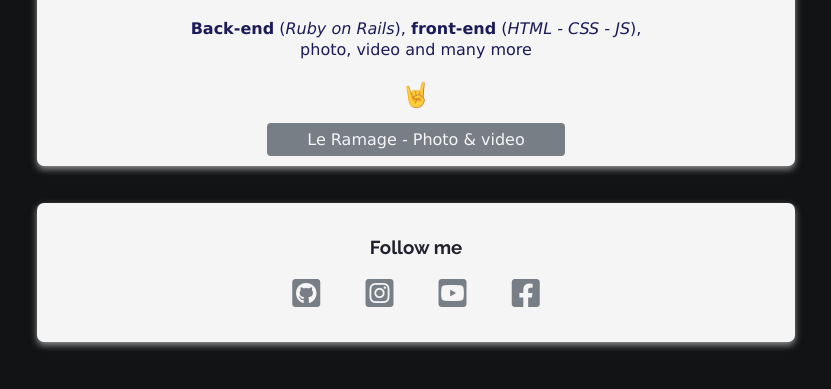
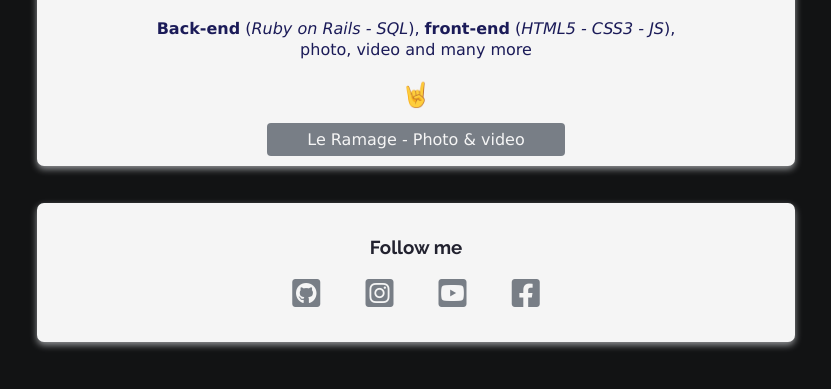
Before and after one commit to YannDLB/profile, a plain HTML site: page index.html in a window 1280 px wide. Shown: the part 391-780 px from the top of the page, without its empty margins (224-1055 px from the left). Drawn offline with Linux system fonts and the light colour scheme.

Commit message:
make my profile prettier

```diff
--- a/index.html
+++ b/index.html
@@ -18,7 +18,7 @@
     <h1>Hi, I'm Yann</h1>
     <h2>Developper fullstack</h2>
     <img src="images/YAB4.jpg" alt="Me, Myself and I" width=300px height=auto class="img-circle">
-    <p><strong>Back-end</strong> (<em>Ruby on Rails</em>), <strong>front-end</strong> (<em>HTML - CSS - JS</em>),<br>photo, video and many more</p>
+    <p><strong>Back-end</strong> (<em>Ruby on Rails - SQL</em>), <strong>front-end</strong> (<em>HTML5 - CSS3 - JS</em>),<br>photo, video and many more</p>
     <p class="font-l" >🤘</p>
     <a href="http://leramage.fr" target="_blank" class="button" id="b1">Le Ramage - Photo & video</a>
     <a href="http://leramage.fr" target="_blank" class="button" id="b2">Le Ramage <br> Photo & video</a>
```
